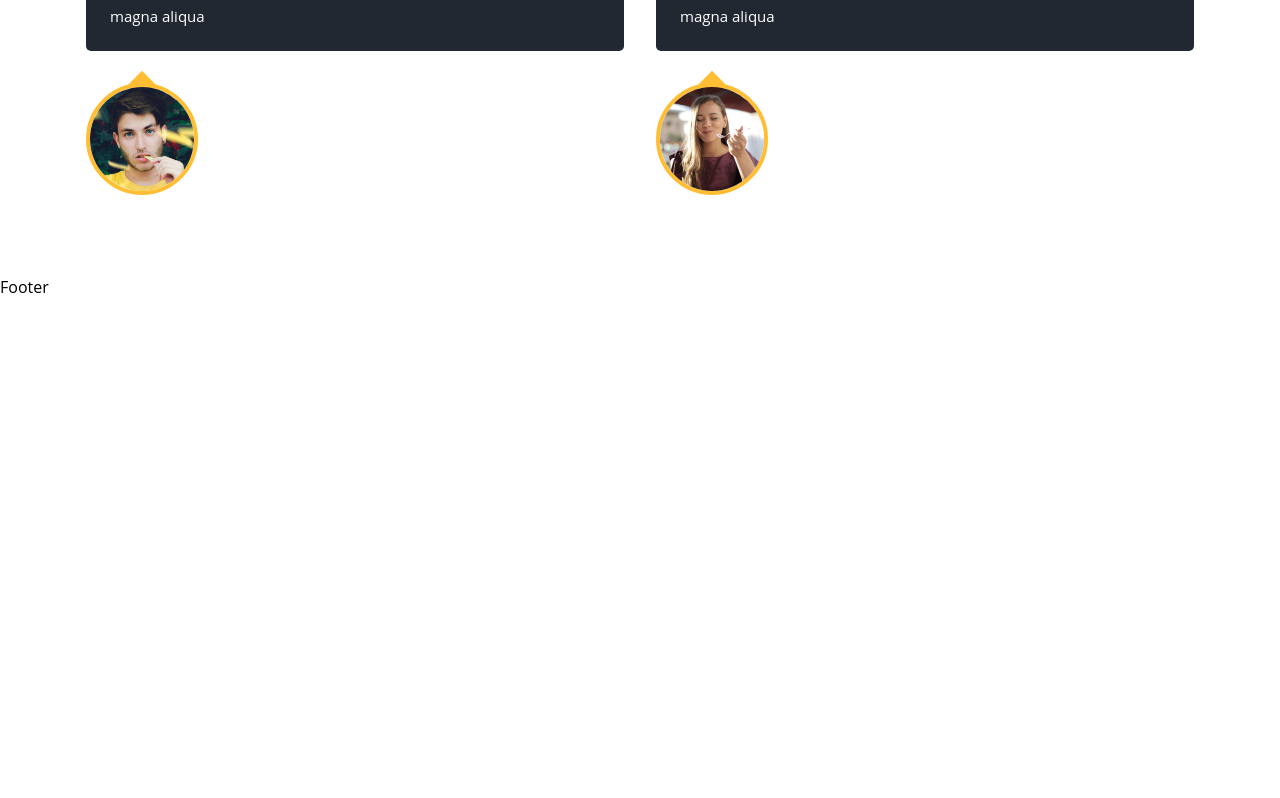
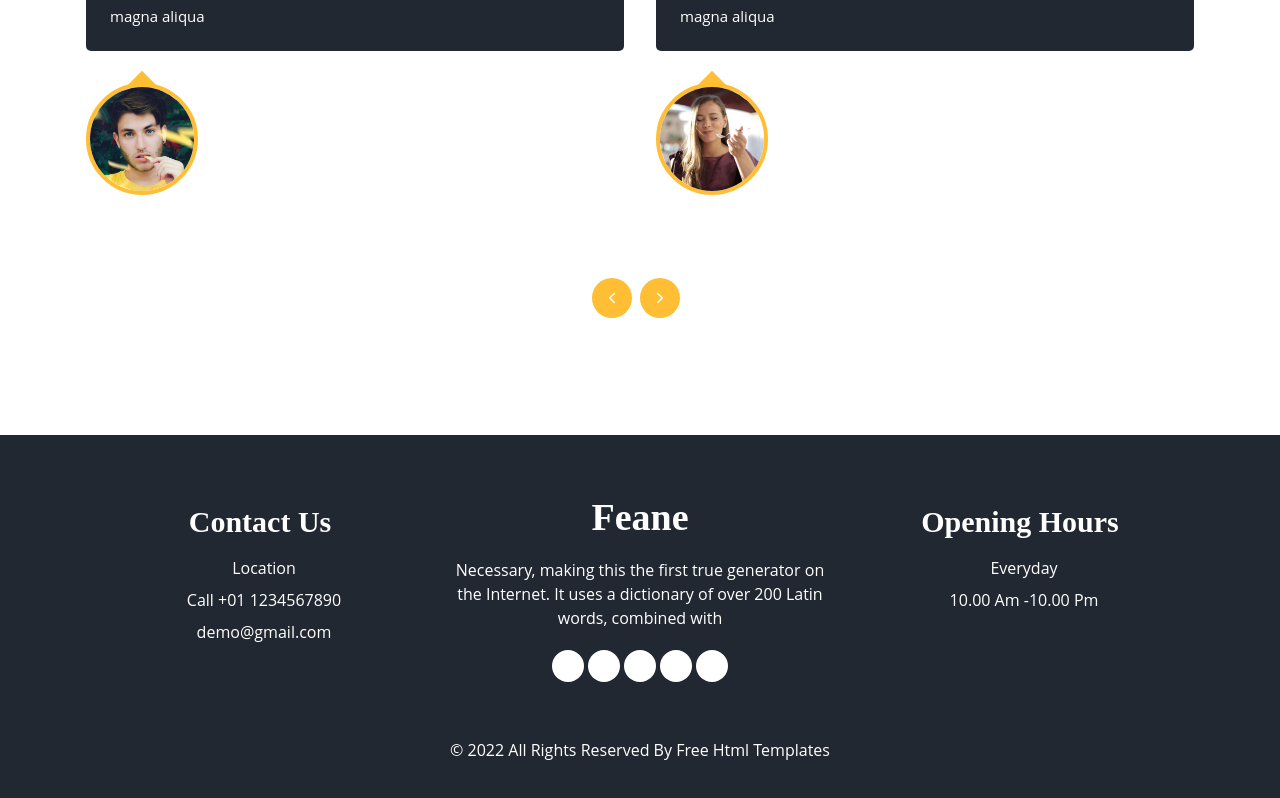
Before and after one commit to zehraikizler/food-ordering, a Next.js app: page / in a window 1280 px wide. Shown: the part 4250-5048 px from the top of the page. Before the commit the page ends 4549 px from the top, so only its background shows below. Built offline with nearby package versions, Linux system fonts and the light colour scheme.

Commit message:
footer comp added

```diff
--- a/components/customers/Customers.jsx
+++ b/components/customers/Customers.jsx
@@ -8,7 +8,7 @@
   function NextBtn({ onClick }) {
     return (
       <button
-        className="absolute -bottom-1/2 left-1/2 bg-primary flex items-center justify-center w-10 h-10 rounded-full text-white"
+        className="absolute -bottom-[35%] left-1/2 bg-primary flex items-center justify-center w-10 h-10 rounded-full text-white"
         onClick={onClick}
       >
         <IoIosArrowForward />
@@ -19,7 +19,7 @@
   function PrevBtn({ onClick }) {
     return (
       <button
-        className="absolute -bottom-1/2 right-1/2 bg-primary flex items-center justify-center w-10 h-10 rounded-full text-white mr-2"
+        className="absolute -bottom-[35%] right-1/2 bg-primary flex items-center justify-center w-10 h-10 rounded-full text-white mr-2"
         onClick={onClick}
       >
         <IoIosArrowBack />
--- a/components/layout/Footer.jsx
+++ b/components/layout/Footer.jsx
@@ -1,7 +1,85 @@
 import React from "react";
+import Title from "../ui/Title";
 
 const Footer = () => {
-  return <div>Footer</div>;
+  return (
+    <div className="bg-secondary text-white mt-60">
+      <div className="container mx-auto pt-16 pb-6">
+        <div className="flex md:justify-between justify-center text-center flex-wrap md:gap-y-0 gap-y-12">
+          <div className="md:flex-1">
+            <Title addClass="text-[30px]">Contact Us</Title>
+            <div className="flex flex-col gap-y-2 mt-3">
+              <div>
+                <i className="fa-solid fa-location-dot"></i>
+                <span className="inline-block ml-2">Location</span>
+              </div>
+              <div>
+                <i className="fa fa-phone"></i>
+                <span className="inline-block ml-2">Call +01 1234567890</span>
+              </div>
+              <div>
+                <i className="fa fa-envelope"></i>
+                <span className="inline-block ml-2">demo@gmail.com</span>
+              </div>
+            </div>
+          </div>
+          <div className="md:flex-1">
+            <Title addClass="text-[38px] -mt-2.5">Feane</Title>
+            <p className="mt-3">
+              Necessary, making this the first true generator on the Internet.
+              It uses a dictionary of over 200 Latin words, combined with
+            </p>
+            <div className="flex items-center justify-center mt-5 gap-x-1">
+              <a
+                href=""
+                className="w-8 h-8 grid place-content-center bg-white text-secondary rounded-full "
+              >
+                <i className="fa-brands fa-facebook-f"></i>
+              </a>
+              <a
+                href=""
+                className="w-8 h-8 grid place-content-center bg-white text-secondary rounded-full"
+              >
+                <i className="fa-brands fa-twitter"></i>
+              </a>
+              <a
+                href=""
+                className="w-8 h-8 grid place-content-center bg-white text-secondary rounded-full"
+              >
+                <i className="fa-brands fa-linkedin-in"></i>
+              </a>
+              <a
+                href=""
+                className="w-8 h-8 grid place-content-center bg-white text-secondary rounded-full"
+              >
+                <i className="fa-brands fa-instagram"></i>
+              </a>
+              <a
+                href=""
+                className="w-8 h-8 grid place-content-center bg-white text-secondary rounded-full"
+              >
+                <i className="fa-brands fa-pinterest"></i>
+              </a>
+            </div>
+          </div>
+          <div className="md:flex-1">
+            <Title addClass="text-[30px]">Opening Hours</Title>
+            <div className="flex flex-col gap-y-2 mt-3">
+              <div>
+                <span className="inline-block ml-2">Everyday</span>
+              </div>
+              <div>
+                <span className="inline-block ml-2">10.00 Am -10.00 Pm</span>
+              </div>
+            </div>
+          </div>
+        </div>
+        <p className="text-center mt-14 mb-4">
+          © 2022 All Rights Reserved By Free Html Templates
+        </p>
+      </div>
+    </div>
+  );
 };
 
 export default Footer;
--- a/pages/_document.js
+++ b/pages/_document.js
@@ -1,13 +1,22 @@
-import { Html, Head, Main, NextScript } from 'next/document'
+import { Html, Head, Main, NextScript } from "next/document";
 
 export default function Document() {
   return (
     <Html lang="en">
-      <Head />
+      <Head>
+        {/* Font Awesome CDN */}
+        <link
+          rel="stylesheet"
+          href="https://cdnjs.cloudflare.com/ajax/libs/font-awesome/6.2.1/css/all.min.css"
+          integrity="sha512-MV7K8+y+gLIBoVD59lQIYicR65iaqukzvf/nwasF0nqhPay5w/9lJmVM2hMDcnK1OnMGCdVK+iQrJ7lzPJQd1w=="
+          crossOrigin="anonymous"
+          referrerPolicy="no-referrer"
+        />
+      </Head>
       <body>
         <Main />
         <NextScript />
       </body>
     </Html>
-  )
+  );
 }
```
